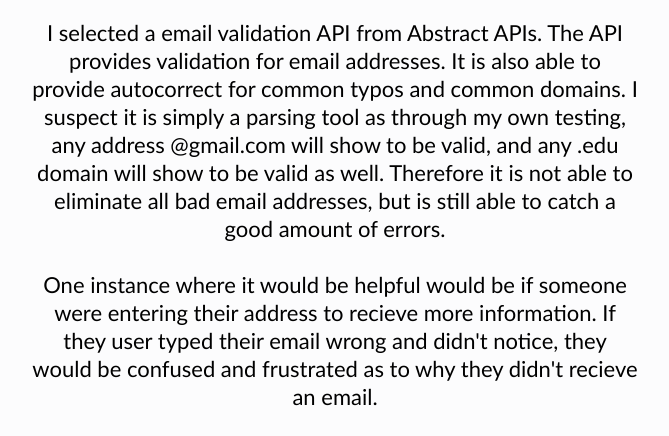
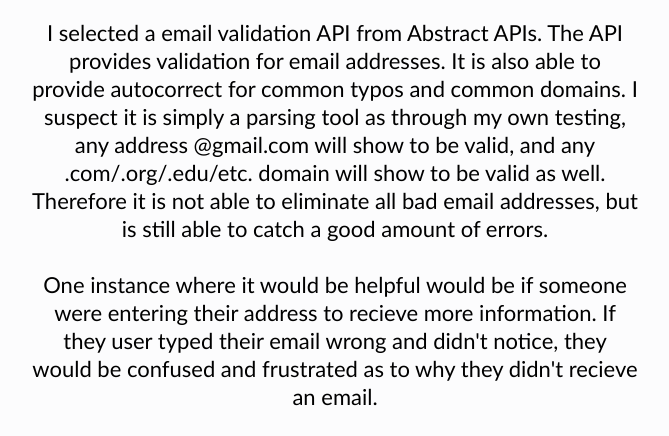
Before and after one commit to joyho796/assignment10, a plain HTML site: page index.html in a window 1280 px wide. Shown: the part 333-769 px from the top of the page, without its empty margins (305-974 px from the left). Drawn offline with nearby package versions, Linux system fonts and the light colour scheme.

Commit message:
Add files via upload

```diff
--- a/index.html
+++ b/index.html
@@ -12,7 +12,7 @@
       <h1>Web API Exploration</h1>
       <div>
          <h2>Email Validation API</h2>
-         <p>I selected a email validation API from Abstract APIs. The API provides validation for email addresses. It is also able to provide autocorrect for common typos and common domains. I suspect it is simply a parsing tool as through my own testing, any address @gmail.com will show to be valid, and any .edu domain will show to be valid as well. Therefore it is not able to eliminate all bad email addresses, but is still able to catch a good amount of errors. </p>
+         <p>I selected a email validation API from Abstract APIs. The API provides validation for email addresses. It is also able to provide autocorrect for common typos and common domains. I suspect it is simply a parsing tool as through my own testing, any address @gmail.com will show to be valid, and any .com/.org/.edu/etc. domain will show to be valid as well. Therefore it is not able to eliminate all bad email addresses, but is still able to catch a good amount of errors. </p>
          <br>
          <p>One instance where it would be helpful would be if someone were entering their address to recieve more information. If they user typed their email wrong and didn't notice, they would be confused and frustrated as to why they didn't recieve an email.</p>
          <br>
```
